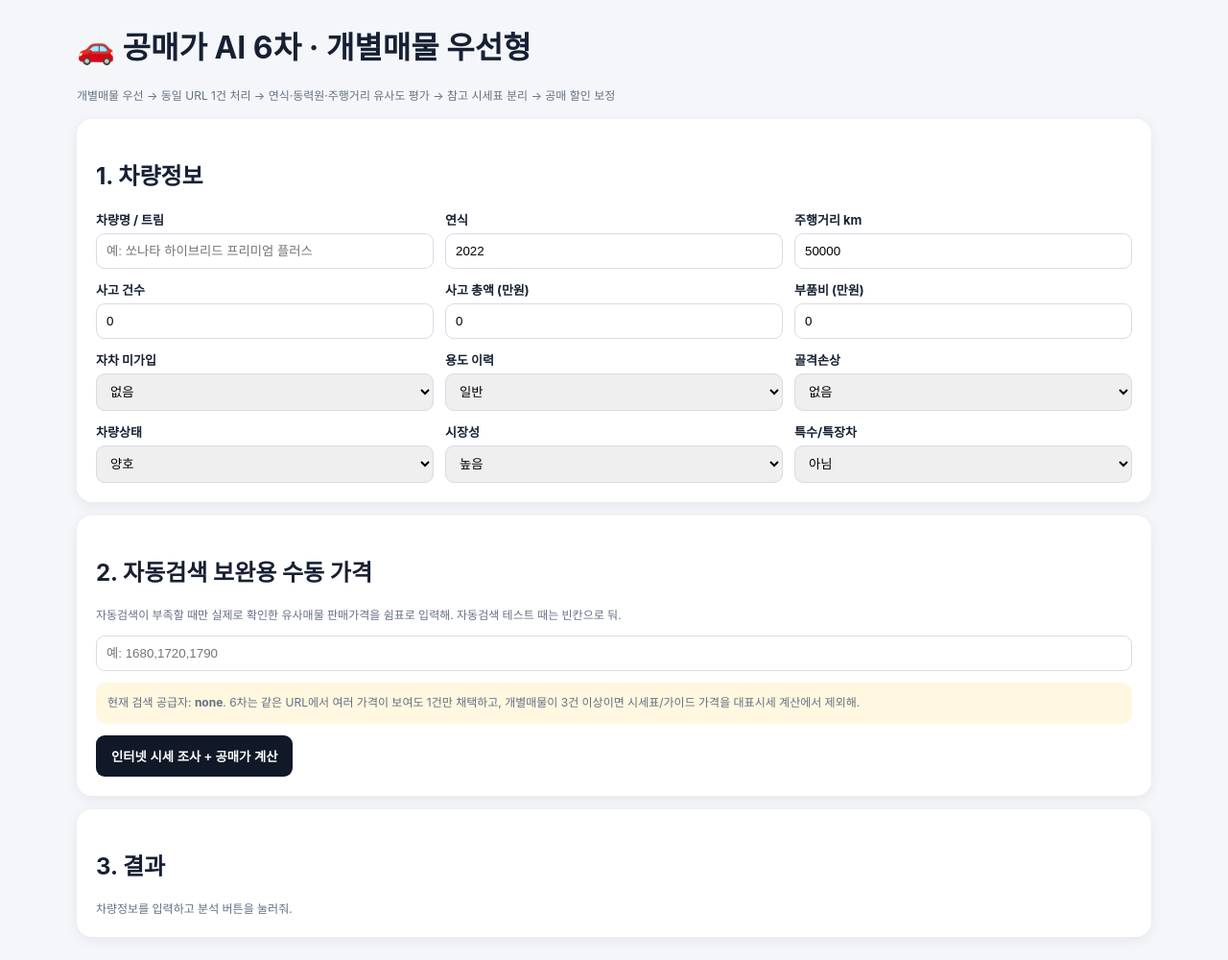
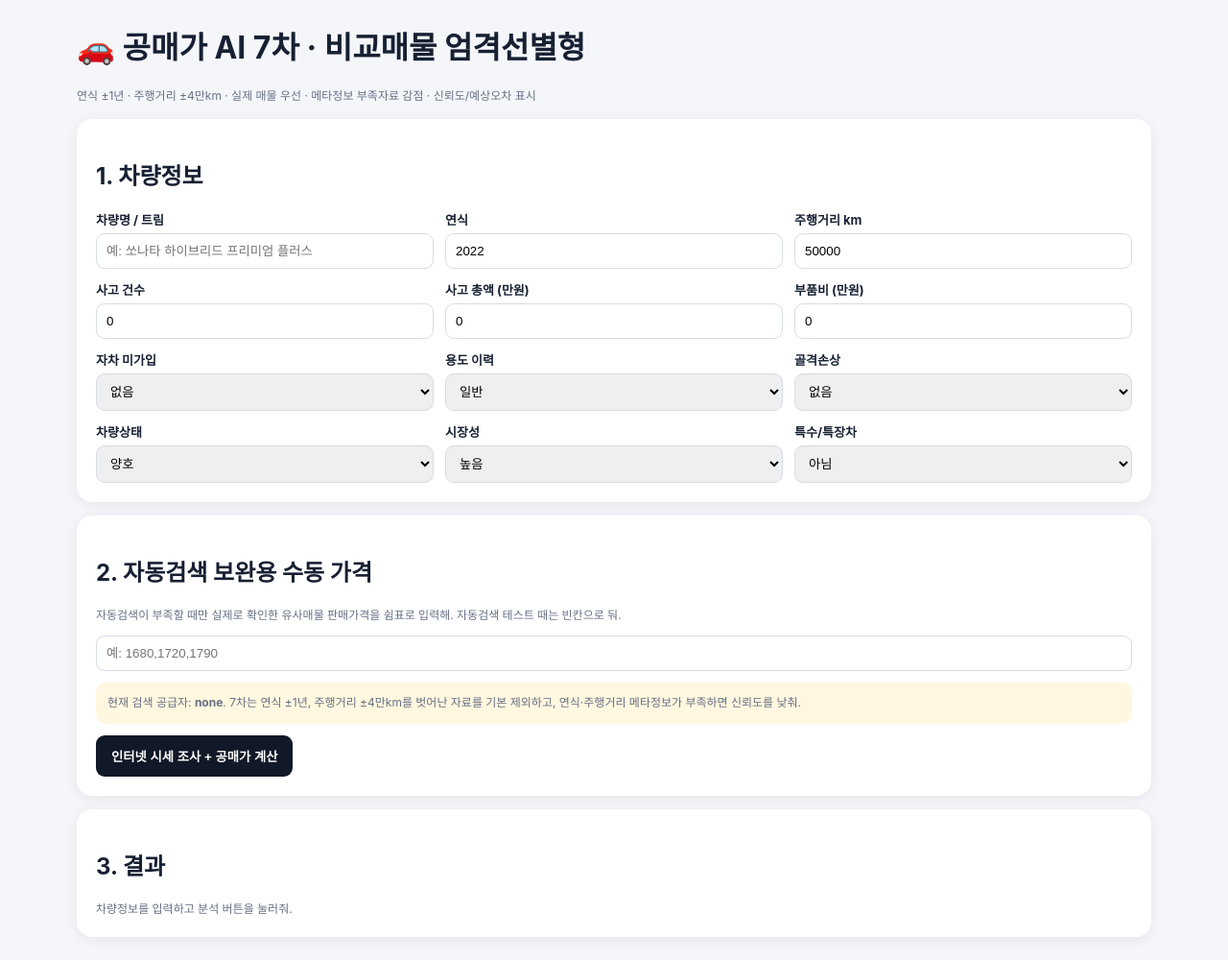
Before and after one commit to bini1111111111/auction-ai, a FastAPI app: page / in a window 1280 px wide. Shown: the whole page at 96% size. Run offline with FastAPI, Linux system fonts and the light colour scheme.

Commit message:
Update index.html for AI 7차 version

```diff
--- a/templates/index.html
+++ b/templates/index.html
@@ -1,19 +1,22 @@
 <!doctype html>
-<html lang="ko"><head><meta charset="utf-8"><meta name="viewport" content="width=device-width,initial-scale=1">
-<title>공매가 AI 6차</title>
+<html lang="ko">
+<head>
+<meta charset="utf-8"><meta name="viewport" content="width=device-width,initial-scale=1">
+<title>공매가 AI 7차</title>
 <style>
 body{font-family:-apple-system,BlinkMacSystemFont,"Segoe UI",sans-serif;background:#f4f6fa;margin:0;color:#172033}
 .wrap{max-width:1120px;margin:24px auto;padding:0 16px}.card{background:#fff;border-radius:16px;padding:20px;margin:14px 0;box-shadow:0 3px 14px #0001}
 .g{display:grid;grid-template-columns:repeat(3,1fr);gap:12px}label{font-size:13px;font-weight:700;display:block;margin-bottom:5px}
 input,select{width:100%;box-sizing:border-box;padding:10px;border:1px solid #d7dce5;border-radius:9px}
 button{background:#111827;color:#fff;border:0;border-radius:9px;padding:12px 16px;font-weight:750;cursor:pointer}.s{font-size:12px;color:#667085;line-height:1.55}
-.r{display:grid;grid-template-columns:repeat(5,1fr);gap:10px}.m{padding:14px;background:#f8fafc;border-radius:11px}.m b{display:block;font-size:19px;margin-top:6px}
+.r{display:grid;grid-template-columns:repeat(6,1fr);gap:10px}.m{padding:14px;background:#f8fafc;border-radius:11px}.m b{display:block;font-size:18px;margin-top:6px}
 .warn{background:#fff7df;padding:12px;border-radius:10px}.ok{background:#edfdf3;padding:12px;border-radius:10px}
 table{width:100%;border-collapse:collapse}th,td{font-size:12px;padding:8px;border-bottom:1px solid #eee;text-align:left;vertical-align:top}.pill{display:inline-block;padding:3px 7px;border-radius:999px;background:#eef2ff;font-size:11px}.price{font-weight:800;white-space:nowrap}
-details{margin-top:14px}summary{cursor:pointer;font-weight:750}@media(max-width:800px){.g,.r{grid-template-columns:1fr}}
+details{margin-top:14px}summary{cursor:pointer;font-weight:750}@media(max-width:850px){.g,.r{grid-template-columns:1fr}}
 </style></head><body><div class="wrap">
-<h1>🚗 공매가 AI 6차 · 개별매물 우선형</h1>
-<p class="s">개별매물 우선 → 동일 URL 1건 처리 → 연식·동력원·주행거리 유사도 평가 → 참고 시세표 분리 → 공매 할인 보정</p>
+<h1>🚗 공매가 AI 7차 · 비교매물 엄격선별형</h1>
+<p class="s">연식 ±1년 · 주행거리 ±4만km · 실제 매물 우선 · 메타정보 부족자료 감점 · 신뢰도/예상오차 표시</p>
+
 <div class="card"><h2>1. 차량정보</h2><div class="g">
 <div><label>차량명 / 트림</label><input id="car" placeholder="예: 쏘나타 하이브리드 프리미엄 플러스"></div>
 <div><label>연식</label><input id="year" type="number" value="2022"></div>
@@ -28,11 +31,13 @@ details{margin-top:14px}summary{cursor:pointer;font-weight:750}@media(max-width:
 <div><label>시장성</label><select id="liq"><option value="0">높음</option><option value="1">보통</option><option value="2">낮음</option></select></div>
 <div><label>특수/특장차</label><select id="special"><option value="0">아님</option><option value="1">맞음</option></select></div>
 </div></div>
+
 <div class="card"><h2>2. 자동검색 보완용 수동 가격</h2>
 <p class="s">자동검색이 부족할 때만 실제로 확인한 유사매물 판매가격을 쉼표로 입력해. 자동검색 테스트 때는 빈칸으로 둬.</p>
 <input id="manual" placeholder="예: 1680,1720,1790">
-<p class="warn s">현재 검색 공급자: <b>{{ provider }}</b>. 6차는 같은 URL에서 여러 가격이 보여도 1건만 채택하고, 개별매물이 3건 이상이면 시세표/가이드 가격을 대표시세 계산에서 제외해.</p>
+<p class="warn s">현재 검색 공급자: <b>{{ provider }}</b>. 7차는 연식 ±1년, 주행거리 ±4만km를 벗어난 자료를 기본 제외하고, 연식·주행거리 메타정보가 부족하면 신뢰도를 낮춰.</p>
 <button onclick="analyze()">인터넷 시세 조사 + 공매가 계산</button></div>
+
 <div class="card"><h2>3. 결과</h2><div id="out" class="s">차량정보를 입력하고 분석 버튼을 눌러줘.</div></div>
 </div>
 <script>
@@ -42,20 +47,47 @@ async function analyze(){
  let mp=$('manual').value.split(',').map(x=>Number(x.trim())).filter(x=>x>0);
  let body={car:$('car').value,year:N('year'),km:N('km'),accident_count:N('acc'),accident_amount:N('aa'),parts_amount:N('parts'),
  uninsured:N('un'),use_history:N('use'),frame:N('frame'),condition:N('cond'),liquidity:N('liq'),special:N('special'),manual_prices:mp};
+
  try{
   let r=await fetch('/api/analyze',{method:'POST',headers:{'Content-Type':'application/json'},body:JSON.stringify(body)});
   let d=await r.json();
-  if(!d.ok){$('out').innerHTML='<div class="warn">'+esc(d.message||'검색 실패')+'</div>';return}
+
+  if(!d.ok){
+   let rej=(d.rejected||[]).slice(0,20).map(x=>'<tr><td class="price">'+fmt(x.price)+'만원</td><td>'+esc(x.reason||'')+'</td><td>'+esc(x.title||'')+'</td></tr>').join('');
+   $('out').innerHTML='<div class="warn">'+esc(d.message||'검색 실패')+'</div>'+
+   (rej?'<details><summary>제외된 가격 확인</summary><table><tr><th>가격</th><th>제외 이유</th><th>검색결과</th></tr>'+rej+'</table></details>':'');
+   return
+  }
+
   let m=d.market,a=d.auction;
   let adopted=(m.adopted||[]).map(x=>'<tr><td><span class="pill">'+(x.source_type==='listing'?'개별매물':'참고자료')+'</span></td><td class="price">'+fmt(x.price)+'만원</td><td>'+fmt(x.adjusted_price)+'만원</td><td>'+(x.year||'-')+'</td><td>'+(x.mileage?fmt(x.mileage)+'km':'-')+'</td><td>점수 '+x.score+'</td><td>'+esc(x.title||'')+'</td></tr>').join('');
-  let rejected=(d.rejected||[]).slice(0,25).map(x=>'<tr><td class="price">'+fmt(x.price)+'만원</td><td>'+esc(x.reason||'')+'</td><td>'+(x.year||'-')+'</td><td>'+esc(x.title||'')+'</td></tr>').join('');
-  $('out').innerHTML='<div class="r"><div class="m">채택 자료<b>'+m.count+'건</b></div><div class="m">개별매물<b>'+m.listing_count+'건</b></div><div class="m">신뢰도<b>'+m.confidence+'</b></div><div class="m">대표 소매시세<b>'+fmt(m.median)+'만원</b></div><div class="m">추천 입찰가<b>'+fmt(a.target)+'만원</b></div></div>'+
-  '<h3>현실 공매가 '+fmt(a.auction_low)+'~'+fmt(a.auction_high)+'만원 · 절대 상한 '+fmt(a.upper)+'만원</h3><p>적용 할인율 '+a.discount_rate+'% · '+a.verdict+'</p>'+
+  let rejected=(d.rejected||[]).slice(0,30).map(x=>'<tr><td class="price">'+fmt(x.price)+'만원</td><td>'+esc(x.reason||'')+'</td><td>'+(x.year||'-')+'</td><td>'+(x.mileage?fmt(x.mileage)+'km':'-')+'</td><td>'+esc(x.title||'')+'</td></tr>').join('');
+
+  let confidenceNote='검색 신뢰도 '+m.confidence+' · 예상 오차 약 ±'+m.error_pct+'%.';
+  if(m.confidence==='낮음'||m.confidence==='매우 낮음'){
+    confidenceNote+=' 실제 유사매물 3건 이상을 수동으로 추가하면 정확도가 크게 좋아져.';
+  }
+
+  $('out').innerHTML=
+  '<div class="r">'+
+  '<div class="m">채택 자료<b>'+m.count+'건</b></div>'+
+  '<div class="m">개별매물<b>'+m.listing_count+'건</b></div>'+
+  '<div class="m">연식+주행거리 확인<b>'+m.exact_meta_count+'건</b></div>'+
+  '<div class="m">신뢰도<b>'+m.confidence+'</b></div>'+
+  '<div class="m">대표 소매시세<b>'+fmt(m.median)+'만원</b></div>'+
+  '<div class="m">추천 입찰가<b>'+fmt(a.target)+'만원</b></div>'+
+  '</div>'+
+  '<h3>현실 공매가 '+fmt(a.auction_low)+'~'+fmt(a.auction_high)+'만원 · 절대 상한 '+fmt(a.upper)+'만원</h3>'+
+  '<p>적용 할인율 '+a.discount_rate+'% · '+a.verdict+'</p>'+
+  '<div class="warn"><b>신뢰도 경고</b><br>'+confidenceNote+'</div>'+
   '<p>채택된 보정가격: '+m.prices.map(fmt).join(', ')+'</p>'+
-  '<div class="ok"><b>6차 계산 방식</b><br>같은 URL은 1건만 사용하고, 개별매물이 3건 이상 확보되면 시세표·가격가이드 같은 참고자료는 대표시세 계산에서 제외해. 연식과 주행거리 차이는 목표 차량 기준으로 보정해.</div>'+
+  '<div class="ok"><b>7차 계산 방식</b><br>연식은 목표연식 ±1년, 주행거리는 ±4만km를 우선 조건으로 사용해. 연식·주행거리 둘 다 확인된 실제 매물 수가 적으면 신뢰도를 자동으로 낮춰.</div>'+
   '<details open><summary>채택 자료와 근거</summary><table><tr><th>구분</th><th>원문 가격</th><th>보정 가격</th><th>연식</th><th>주행거리</th><th>유사도</th><th>검색결과</th></tr>'+adopted+'</table></details>'+
-  '<details><summary>제외한 가격 보기</summary><table><tr><th>가격</th><th>제외 이유</th><th>연식</th><th>검색결과</th></tr>'+rejected+'</table></details>';
- }catch(e){$('out').innerHTML='<div class="warn">서버 연결 오류: '+esc(String(e))+'</div>'}
+  '<details><summary>제외한 가격 보기</summary><table><tr><th>가격</th><th>제외 이유</th><th>연식</th><th>주행거리</th><th>검색결과</th></tr>'+rejected+'</table></details>';
+
+ }catch(e){
+  $('out').innerHTML='<div class="warn">서버 연결 오류: '+esc(String(e))+'</div>'
+ }
 }
 function fmt(n){return Number(n||0).toLocaleString()}
 function esc(s){return String(s||'').replace(/[&<>"']/g,m=>({'&':'&amp;','<':'&lt;','>':'&gt;','"':'&quot;',"'":'&#039;'}[m]))}
```
